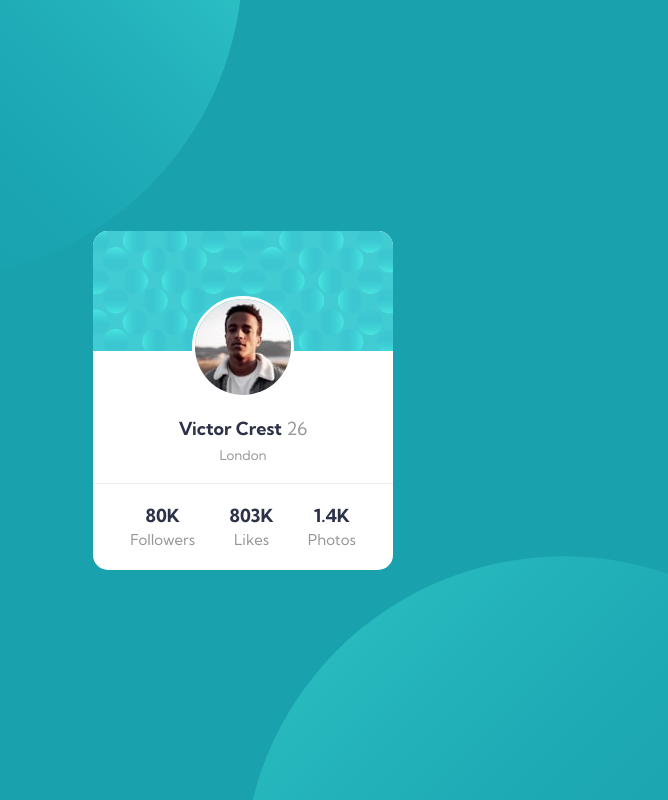
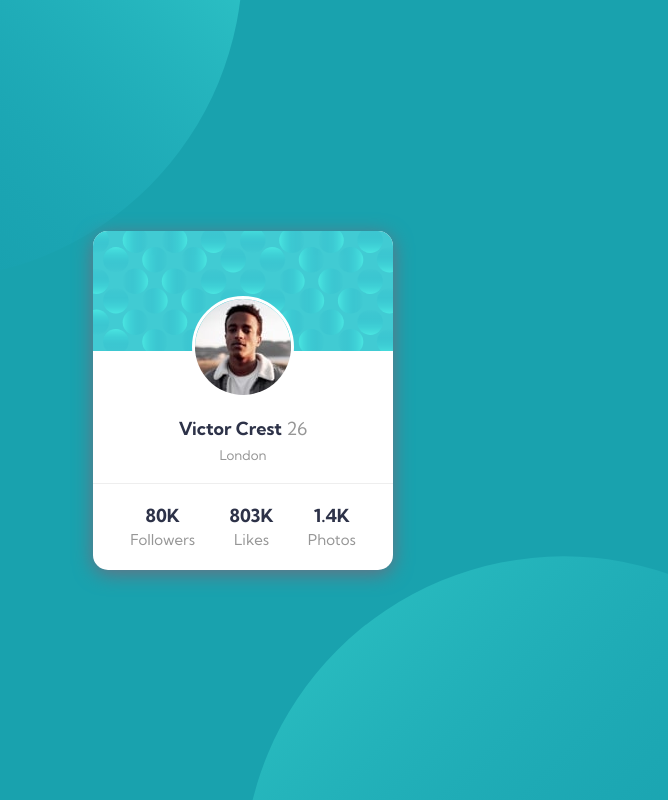
Before and after one commit to Gebraiel/Profile-Card-Component, a plain HTML site: page index.html in a window 1280 px wide. Shown: the top 800 px of the page, without its empty margins (397-1065 px from the left). Drawn offline with Linux system fonts and the light colour scheme.

Commit message:
Update style.css

```diff
--- a/style.css
+++ b/style.css
@@ -29,6 +29,7 @@ b{
   max-width: 300px;
   border-radius: 15px;
   background-color: white;
+  box-shadow: 0px 4px 19px  var(--Dark-grayish-blue);
 }
 .background{
   position: absolute;
```
